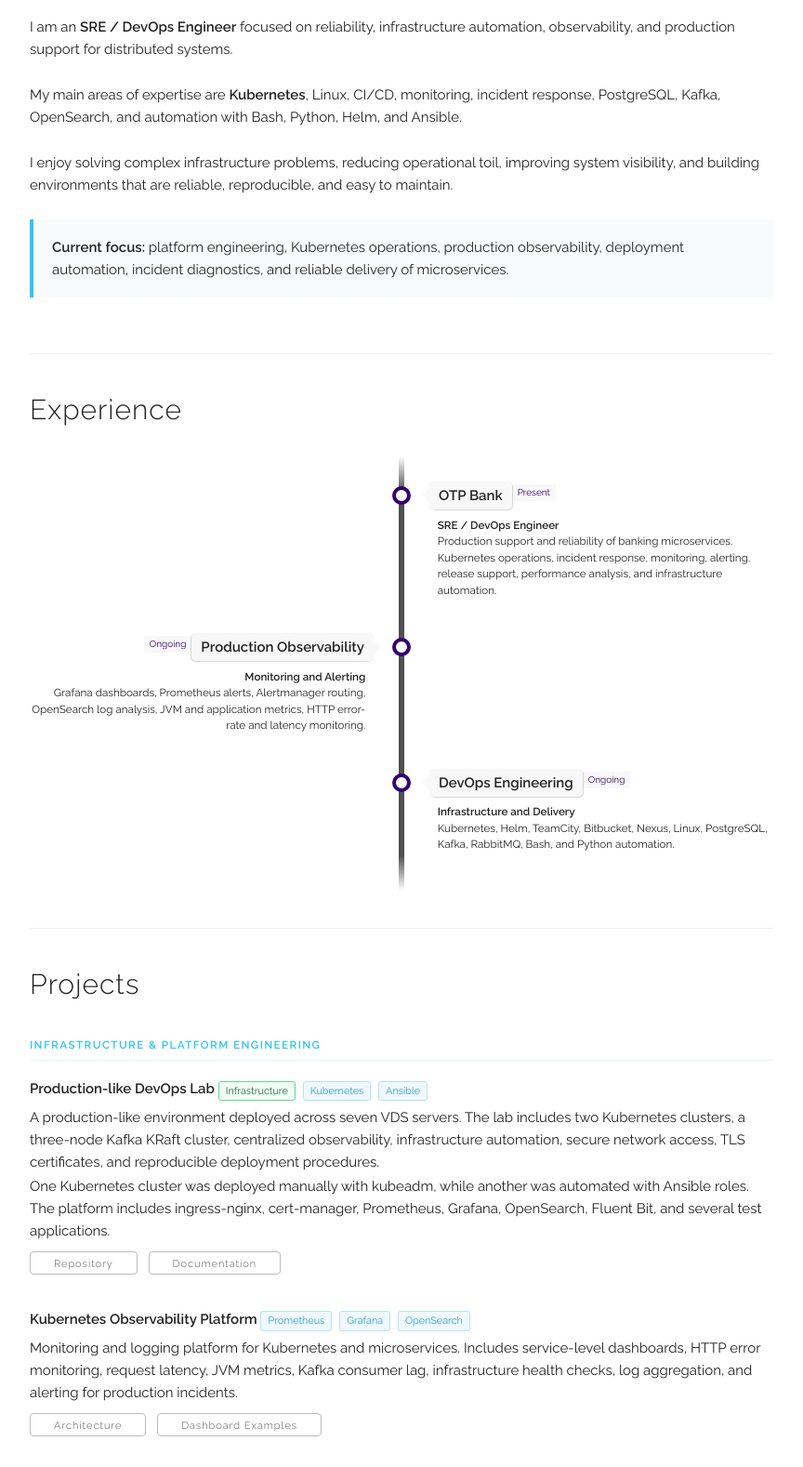
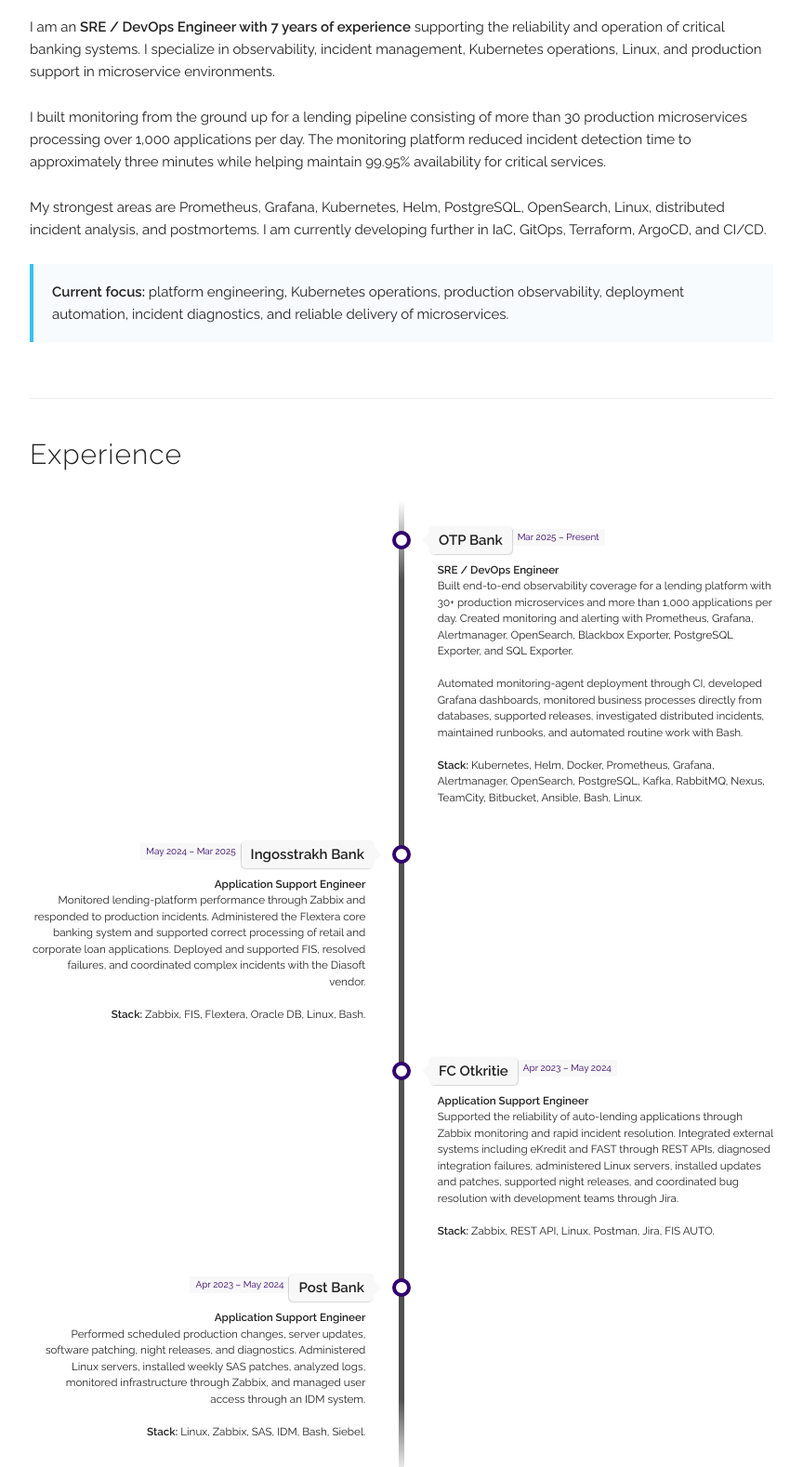
Before and after one commit to mr-levkalabenkov/mr.levkalabenkov.github.io, a plain HTML site: page index.html in a window 1280 px wide. Shown: the part 567-2145 px from the top of the page at 93% size, without its empty margins (208-1072 px from the left). Drawn offline with Linux system fonts and the light colour scheme; some icons are missing.

Commit message:
Update portfolio experience and layout

```diff
--- a/index.html
+++ b/index.html
@@ -2,7 +2,7 @@
 <html lang="en">
 <head>
   <meta charset="utf-8">
-  <title>Lev Kalabenkov | DevOps</title>
+  <title>Lev Kalabenkov | SRE / DevOps Engineer</title>
   <meta name="description" content="Lev Kalabenkov — SRE / DevOps Engineer specializing in Kubernetes, observability, CI/CD, Linux, infrastructure automation, and production reliability.">
   <meta name="author" content="Lev Kalabenkov">
   <meta name="viewport" content="width=device-width, initial-scale=1">
@@ -220,22 +220,21 @@
           <p><b>SRE / DevOps Engineer</b></p>
           <p>Kubernetes · Observability · CI/CD · Linux · Automation</p>
           <p>Voronezh, Russia</p>
-
-          <!-- Replace this email -->
-          <p><a href="mailto:YOUR_EMAIL@example.com">YOUR_EMAIL@example.com</a></p>
+          <p><a href="mailto:mr.levkalabenkov@gmail.com">mr.levkalabenkov@gmail.com</a></p>
 
           <p class="social-links">
-            <a href="https://github.com/mr-levkalabenkov" target="_blank" rel="noopener" aria-label="GitHub">
+            <a href="https://github.com/mr-levkalabenkov" target="_blank" rel="noopener" aria-label="GitHub" title="GitHub">
               <i class="fa-brands fa-github fa-lg"></i>
             </a>
 
-            <!-- Replace YOUR_LINKEDIN with your real LinkedIn URL -->
-            <a href="https://www.linkedin.com/in/YOUR_LINKEDIN" target="_blank" rel="noopener" aria-label="LinkedIn">
+            <a href="https://www.linkedin.com/in/YOUR_LINKEDIN" target="_blank" rel="noopener" aria-label="LinkedIn" title="LinkedIn">
               <i class="fa-brands fa-linkedin fa-lg"></i>
             </a>
 
-            <!-- Put your CV file into the repository root -->
-            <a href="CV_Lev_Kalabenkov.pdf" target="_blank" rel="noopener" aria-label="CV">
+            <a href="CV_Lev_Kalabenkov.pdf"
+               download="CV_Lev_Kalabenkov.pdf"
+               aria-label="Download CV"
+               title="Download CV">
               <i class="ai ai-cv ai-lg" aria-hidden="true"></i>
             </a>
           </p>
@@ -252,7 +251,6 @@
           <li class="navbar-item"><a class="navbar-link" href="#experience">Experience</a></li>
           <li class="navbar-item"><a class="navbar-link" href="#projects">Projects</a></li>
           <li class="navbar-item"><a class="navbar-link" href="#skills">Skills</a></li>
-          <li class="navbar-item"><a class="navbar-link" href="#contact">Contact</a></li>
         </ul>
       </div>
     </nav>
@@ -262,20 +260,23 @@
       <h4>About</h4>
 
       <p>
-        I am an <b>SRE / DevOps Engineer</b> focused on reliability, infrastructure automation,
-        observability, and production support for distributed systems.
+        I am an <b>SRE / DevOps Engineer with 7 years of experience</b> supporting
+        the reliability and operation of critical banking systems.
+        I specialize in observability, incident management, Kubernetes operations,
+        Linux, and production support in microservice environments.
       </p>
 
       <p>
-        My main areas of expertise are <b>Kubernetes</b>, Linux, CI/CD, monitoring,
-        incident response, PostgreSQL, Kafka, OpenSearch, and automation with Bash, Python,
-        Helm, and Ansible.
+        I built monitoring from the ground up for a lending pipeline consisting of
+        more than 30 production microservices processing over 1,000 applications per day.
+        The monitoring platform reduced incident detection time to approximately three minutes
+        while helping maintain 99.95% availability for critical services.
       </p>
 
       <p>
-        I enjoy solving complex infrastructure problems, reducing operational toil,
-        improving system visibility, and building environments that are reliable,
-        reproducible, and easy to maintain.
+        My strongest areas are Prometheus, Grafana, Kubernetes, Helm, PostgreSQL,
+        OpenSearch, Linux, distributed incident analysis, and postmortems.
+        I am currently developing further in IaC, GitOps, Terraform, ArgoCD, and CI/CD.
       </p>
 
       <div class="highlight-box">
@@ -294,13 +295,20 @@
           <div class="direction-r">
             <div class="flag-wrapper">
               <span class="flag">OTP Bank</span>
-              <span class="time-wrapper"><span class="time">Present</span></span>
+              <span class="time-wrapper"><span class="time">Mar 2025 – Present</span></span>
             </div>
             <div class="desc">
               <b>SRE / DevOps Engineer</b><br>
-              Production support and reliability of banking microservices.
-              Kubernetes operations, incident response, monitoring, alerting,
-              release support, performance analysis, and infrastructure automation.
+              Built end-to-end observability coverage for a lending platform with 30+ production
+              microservices and more than 1,000 applications per day. Created monitoring and alerting
+              with Prometheus, Grafana, Alertmanager, OpenSearch, Blackbox Exporter,
+              PostgreSQL Exporter, and SQL Exporter.<br><br>
+              Automated monitoring-agent deployment through CI, developed Grafana dashboards,
+              monitored business processes directly from databases, supported releases,
+              investigated distributed incidents, maintained runbooks, and automated routine work with Bash.<br><br>
+              <b>Stack:</b> Kubernetes, Helm, Docker, Prometheus, Grafana, Alertmanager,
+              OpenSearch, PostgreSQL, Kafka, RabbitMQ, Nexus, TeamCity, Bitbucket,
+              Ansible, Bash, Linux.
             </div>
           </div>
         </li>
@@ -308,14 +316,16 @@
         <li>
           <div class="direction-l">
             <div class="flag-wrapper">
-              <span class="flag">Production Observability</span>
-              <span class="time-wrapper"><span class="time">Ongoing</span></span>
+              <span class="flag">Ingosstrakh Bank</span>
+              <span class="time-wrapper"><span class="time">May 2024 – Mar 2025</span></span>
             </div>
             <div class="desc">
-              <b>Monitoring and Alerting</b><br>
-              Grafana dashboards, Prometheus alerts, Alertmanager routing,
-              OpenSearch log analysis, JVM and application metrics,
-              HTTP error-rate and latency monitoring.
+              <b>Application Support Engineer</b><br>
+              Monitored lending-platform performance through Zabbix and responded to production incidents.
+              Administered the Flextera core banking system and supported correct processing
+              of retail and corporate loan applications. Deployed and supported FIS,
+              resolved failures, and coordinated complex incidents with the Diasoft vendor.<br><br>
+              <b>Stack:</b> Zabbix, FIS, Flextera, Oracle DB, Linux, Bash.
             </div>
           </div>
         </li>
@@ -323,13 +333,34 @@
         <li>
           <div class="direction-r">
             <div class="flag-wrapper">
-              <span class="flag">DevOps Engineering</span>
-              <span class="time-wrapper"><span class="time">Ongoing</span></span>
+              <span class="flag">FC Otkritie</span>
+              <span class="time-wrapper"><span class="time">Apr 2023 – May 2024</span></span>
             </div>
             <div class="desc">
-              <b>Infrastructure and Delivery</b><br>
-              Kubernetes, Helm, TeamCity, Bitbucket, Nexus, Linux,
-              PostgreSQL, Kafka, RabbitMQ, Bash, and Python automation.
+              <b>Application Support Engineer</b><br>
+              Supported the reliability of auto-lending applications through Zabbix monitoring
+              and rapid incident resolution. Integrated external systems including eKredit and FAST
+              through REST APIs, diagnosed integration failures, administered Linux servers,
+              installed updates and patches, supported night releases, and coordinated bug resolution
+              with development teams through Jira.<br><br>
+              <b>Stack:</b> Zabbix, REST API, Linux, Postman, Jira, FIS AUTO.
+            </div>
+          </div>
+        </li>
+
+        <li>
+          <div class="direction-l">
+            <div class="flag-wrapper">
+              <span class="flag">Post Bank</span>
+              <span class="time-wrapper"><span class="time">Apr 2023 – May 2024</span></span>
+            </div>
+            <div class="desc">
+              <b>Application Support Engineer</b><br>
+              Performed scheduled production changes, server updates, software patching,
+              night releases, and diagnostics. Administered Linux servers, installed weekly SAS patches,
+              analyzed logs, monitored infrastructure through Zabbix, and managed user access
+              through an IDM system.<br><br>
+              <b>Stack:</b> Linux, Zabbix, SAS, IDM, Bash, Siebel.
             </div>
           </div>
         </li>
@@ -515,35 +546,6 @@
       </div>
     </div>
 
-    <!-- Contact -->
-    <div class="docs-section" id="contact">
-      <h4>Contact</h4>
-
-      <p>
-        I am interested in SRE, DevOps, platform engineering,
-        infrastructure automation, Kubernetes, and observability projects.
-      </p>
-
-      <p>
-        <i class="fa-solid fa-envelope"></i>
-        <a href="mailto:YOUR_EMAIL@example.com">YOUR_EMAIL@example.com</a>
-      </p>
-
-      <p>
-        <i class="fa-brands fa-github"></i>
-        <a href="https://github.com/mr-levkalabenkov" target="_blank" rel="noopener">
-          github.com/mr-levkalabenkov
-        </a>
-      </p>
-
-      <p>
-        <i class="fa-brands fa-linkedin"></i>
-        <a href="https://www.linkedin.com/in/YOUR_LINKEDIN" target="_blank" rel="noopener">
-          LinkedIn
-        </a>
-      </p>
-    </div>
-
     <!-- Footer -->
     <div class="footer">
       <div class="row">
@@ -564,7 +566,7 @@
             <i class="fa-brands fa-linkedin"></i>
           </a>
 
-          <a href="CV_Lev_Kalabenkov.pdf" target="_blank" rel="noopener" aria-label="CV">
+          <a href="CV_Lev_Kalabenkov.pdf" download="CV_Lev_Kalabenkov.pdf" aria-label="Download CV" title="Download CV">
             <i class="ai ai-cv" aria-hidden="true"></i>
           </a>
         </div>
```
